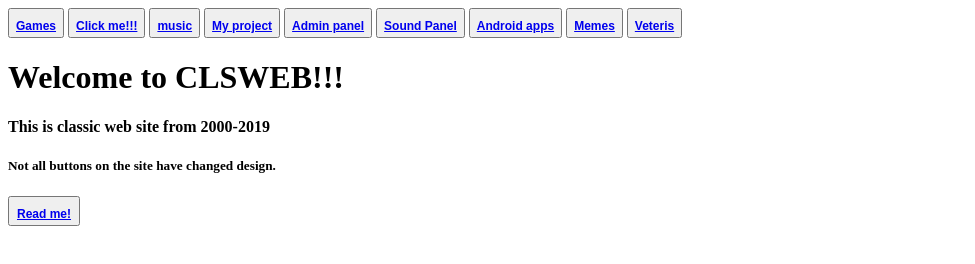
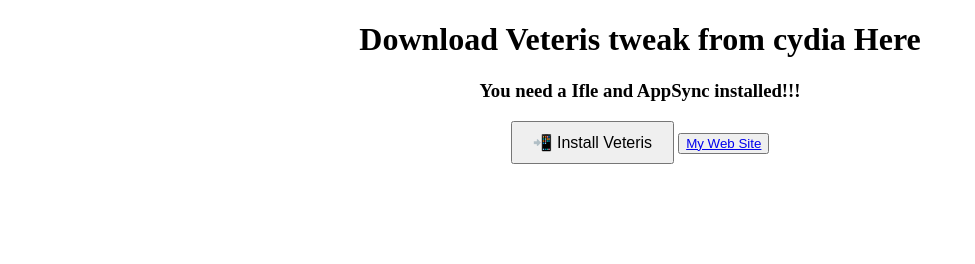
Before and after one commit to Ustimse20141701/Veteris-unofficial-, a plain HTML site: page index.html in a window 1280 px wide. Shown: the whole page, without its empty margins (0-975 px from the left). Drawn offline with Linux system fonts and the light colour scheme.

Commit message:
Add files via upload

```diff
--- a/index.html
+++ b/index.html
@@ -3,26 +3,19 @@
 <head>
     <meta charset="UTF-8">
     <meta name="viewport" content="width=device-width, initial-scale=1.0">
-    <title>Clsweb</title>
+    <title>Veteris unofficial</title>
 </head>
 <body>
-    <div class="topnav">
-            <button style="width: px; height: 30px;"><a href="games.html"><h1 style="font-size: 12px;">Games<h1></a></button>
-            <button style="width: px; height: 30px;"><a href="amogus.html"><h1 style="font-size: 12px;">Click me!!!<h1></a></button>
-            <button style="width: px; height: 30px;"><a href="music.html"><h1 style="font-size: 12px;">music<h1></a></button>
-            <button style="width: px; height: 30px;"><a href="info.html"><h1 style="font-size: 12px;">My project</h1></a></button>
-            <button style="width: px; height: 30px;"><a href="login.html"><h1 style="font-size: 12px;">Admin panel</h1></a></button>
-            <button style="width: px; height: 30px;"><a href="sound.html"><h1 style="font-size: 12px;">Sound Panel<h1></a></button>
-            <button style="width: px; height: 30px;"><a href="apk.html"><h1 style="font-size: 12px;">Android apps</h1></a></button>
-            <button style="width: px; height: 30px;"><a href="meme.html"><h1 style="font-size: 12px;">Memes</h1></a></button>
-            <button style="width: px; height: 30px;"><a href="https://veteris-unofficial.netlify.app/"><h1 style="font-size: 12px;">Veteris</h1></a></button>
-</div>
-    <H1>Welcome to CLSWEB!!!</H1>
-    <h4>This is classic web site from 2000-2019</h4>
-    <h5>Not all buttons on the site have changed design.</h5>
-    <Button style="width: 72px; height: 30px;"><a href="ReadMe.html"><h1 style="font-size: 12px;">Read me!</h1></a></Button>
-
-
-
+    <center>
+       <H1> Download Veteris tweak from cydia Here</h1>
+        <h3>You need a Ifle and AppSync installed!!!</h3>
+        <button style="padding:10px 20px; font-size:16px;">
+            <a href="Veteris-v1.7.2.deb"
+               style="text-decoration:none; color:black;">
+               📲 Install Veteris
+            </a>
+        </button>
+        <button><a href="https://clsweb.netlify.app/">My Web Site</a></button>
+    </center>
 </body>
 </html>
```
